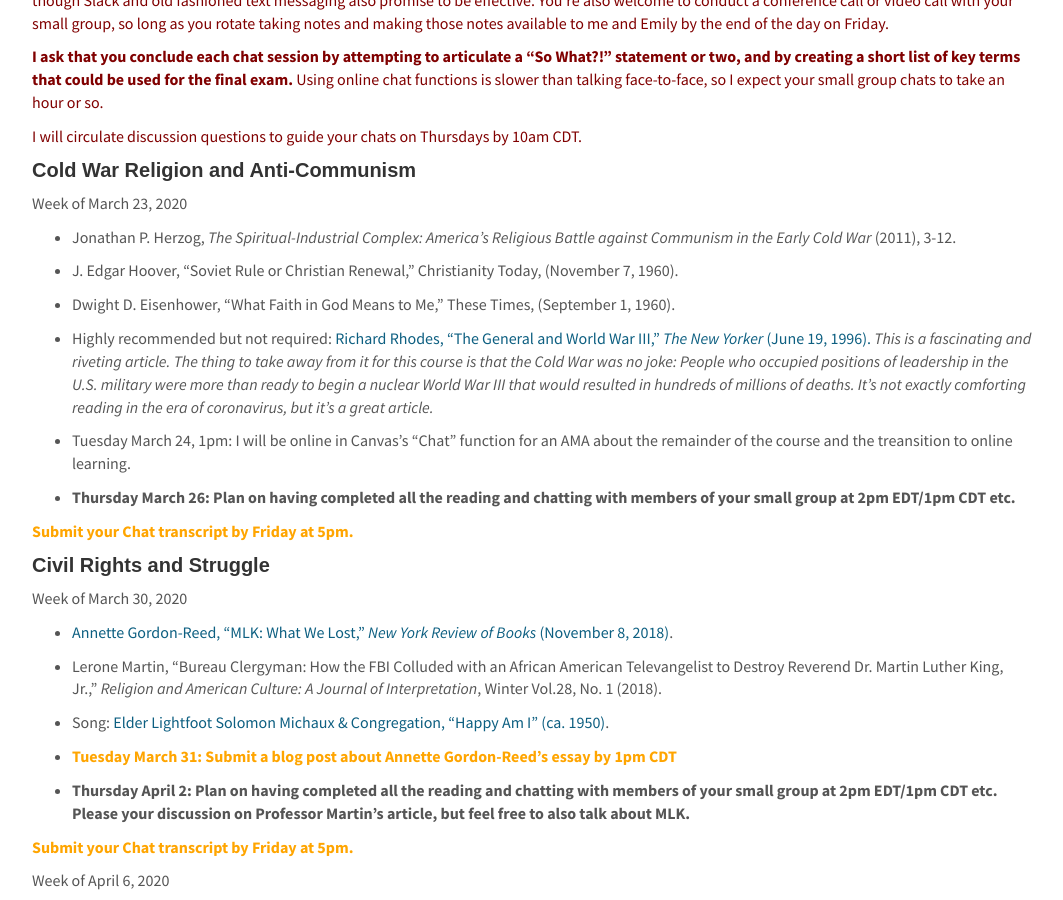
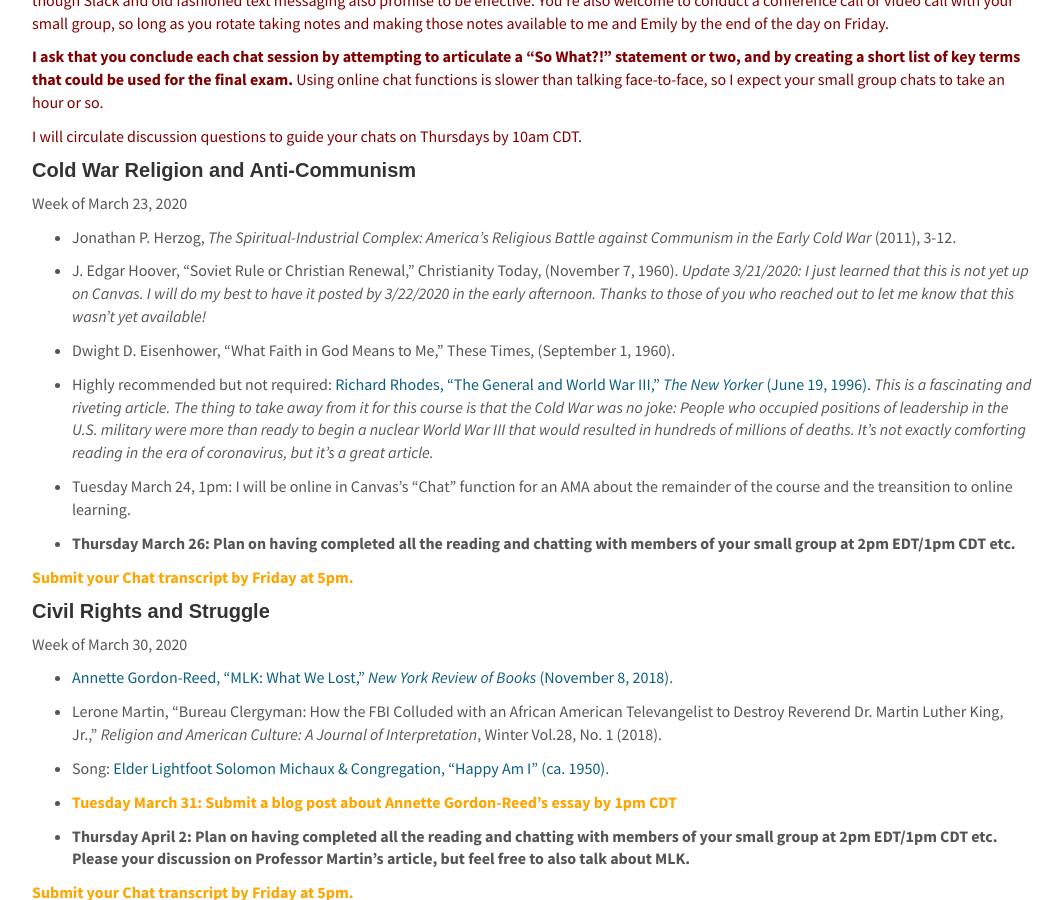
Before and after one commit to cyrusobrien/cyrusobrien, a Jekyll site: the page built from _pages/RelPol225.md, in a window 1280 px wide and 900 px high, scrolled down 9502 px. Shown: the whole window, without its empty margins (108-1171 px from the left). Built offline with Jekyll 4.4.1, drawn with Linux system fonts in a browser that asks for light colours.

```diff
--- a/_pages/RelPol225.md
+++ b/_pages/RelPol225.md
@@ -442,7 +442,7 @@
 
 * Jonathan P. Herzog, _The Spiritual-Industrial Complex: America’s Religious Battle against Communism in the Early Cold War_ (2011), 3-12.
 
-* J. Edgar Hoover, “Soviet Rule or Christian Renewal,” Christianity Today, (November 7, 1960).
+* J. Edgar Hoover, “Soviet Rule or Christian Renewal,” Christianity Today, (November 7, 1960). _Update 3/21/2020: I just learned that this is not yet up on Canvas. I will do my best to have it posted by 3/22/2020 in the early afternoon. Thanks to those of you who reached out to let me know that this wasn't yet available!_
 
 * Dwight D. Eisenhower, “What Faith in God Means to Me,” These Times, (September 1, 1960).
 
```
